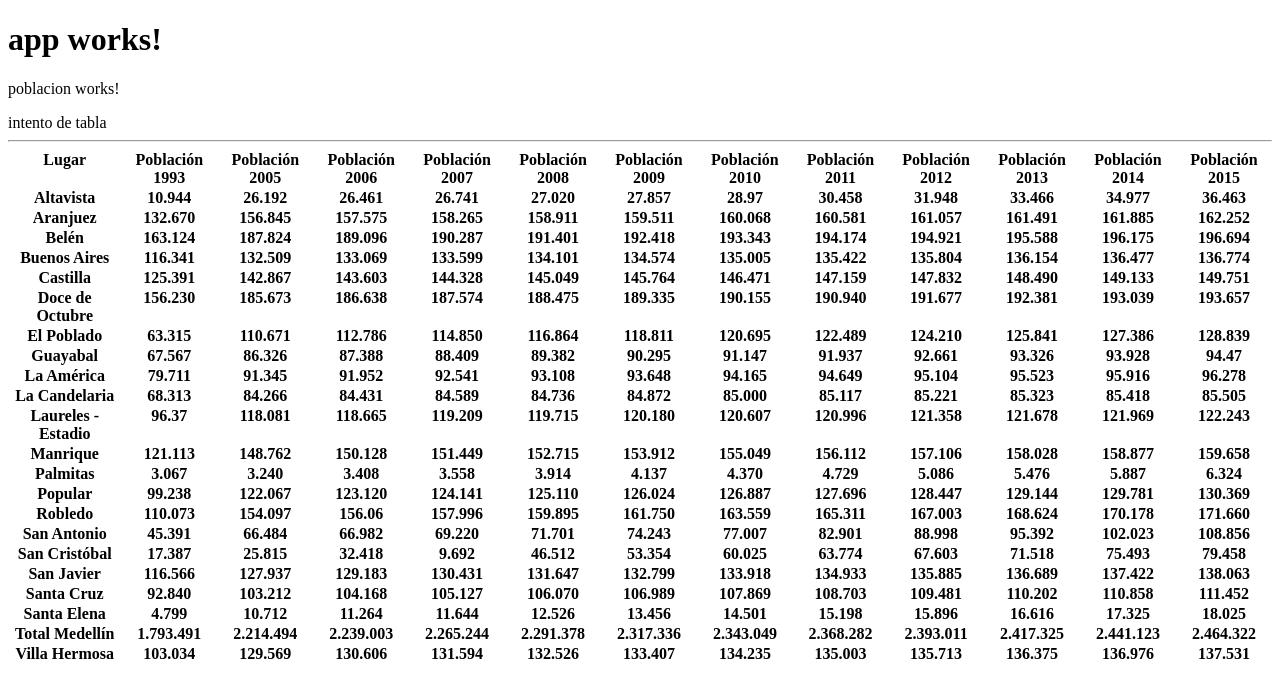
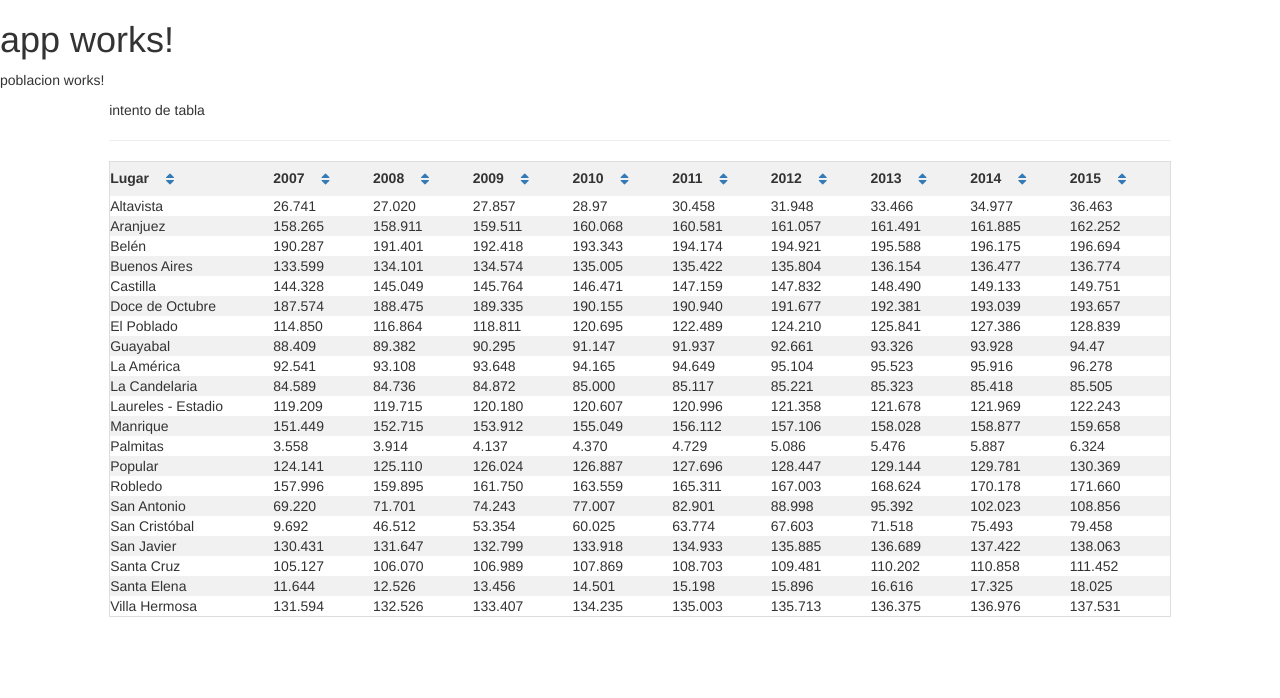
Before and after one commit to srodri31/RetoHablaCreativo, an Angular app: page / in a window 1280 px wide. Shown: the top 698 px of the page. Built offline with nearby package versions, Linux system fonts and the light colour scheme.

Commit message:
adding sorting by all fields

```diff
--- a/package.json
+++ b/package.json
@@ -20,7 +20,11 @@
     "@angular/platform-browser": "^2.3.1",
     "@angular/platform-browser-dynamic": "^2.3.1",
     "@angular/router": "^3.3.1",
+    "angular2-datatable": "^0.6.0",
+    "bootstrap": "^3.3.7",
     "core-js": "^2.4.1",
+    "font-awesome": "^4.7.0",
+    "ngx-bootstrap": "^1.6.6",
     "rxjs": "^5.0.1",
     "ts-helpers": "^1.1.1",
     "zone.js": "^0.7.2"
--- a/src/app/app.module.ts
+++ b/src/app/app.module.ts
@@ -7,6 +7,7 @@ import { PoblacionModule } from './poblacion/poblacion.module';
 import { AppComponent } from './app.component';
 
 import { PoblacionService } from './poblacion/poblacion.service';
+import { ArrayServicesService } from './services/array-services.service';
 
 
 @NgModule({
@@ -20,7 +21,8 @@ import { PoblacionService } from './poblacion/poblacion.service';
     PoblacionModule
   ],
   providers: [
-    PoblacionService
+    PoblacionService,
+    ArrayServicesService
   ],
   bootstrap: [AppComponent]
 })
--- a/src/app/poblacion/poblacion.component.css
+++ b/src/app/poblacion/poblacion.component.css
@@ -0,0 +1,6 @@
+table tr:nth-child(odd) {
+  background-color: #f1f1f1;
+}
+table tr:nth-child(even) {
+  background-color: #ffffff;
+}
--- a/src/app/poblacion/poblacion.component.html
+++ b/src/app/poblacion/poblacion.component.html
@@ -1,38 +1,83 @@
+<!-- Latest compiled and minified CSS -->
+<link rel="stylesheet" href="https://maxcdn.bootstrapcdn.com/bootstrap/3.3.7/css/bootstrap.min.css" integrity="sha384-BVYiiSIFeK1dGmJRAkycuHAHRg32OmUcww7on3RYdg4Va+PmSTsz/K68vbdEjh4u" crossorigin="anonymous">
+
 <p>
   poblacion works!
 </p>
 
-<div>
-    intento de tabla
-    <hr>
-    <tr>
-      <th>Lugar</th>
-      <th>Población 1993</th>
-      <th>Población 2005</th>
-      <th>Población 2006</th>
-      <th>Población 2007</th>
-      <th>Población 2008</th>
-      <th>Población 2009</th>
-      <th>Población 2010</th>
-      <th>Población 2011</th>
-      <th>Población 2012</th>
-      <th>Población 2013</th>
-      <th>Población 2014</th>
-      <th>Población 2015</th>
-    </tr>
-    <tr *ngFor="let lugar of poblacion | orderBy:'ComunaCorregimiento': false">
-      <th>{{lugar.ComunaCorregimiento}}</th>
-      <th>{{lugar.year1993}}</th>
-      <th>{{lugar.year2005}}</th>
-      <th>{{lugar.year2006}}</th>
-      <th>{{lugar.year2007}}</th>
-      <th>{{lugar.year2008}}</th>
-      <th>{{lugar.year2009}}</th>
-      <th>{{lugar.year2010}}</th>
-      <th>{{lugar.year2011}}</th>
-      <th>{{lugar.year2012}}</th>
-      <th>{{lugar.year2013}}</th>
-      <th>{{lugar.year2014}}</th>
-      <th>{{lugar.year2015}}</th>
-    </tr>
+<div class="row">
+  <div class="col-md-1"></div>
+  <div class="col-md-10">
+     <div class="table-responsive">
+        intento de tabla
+        <hr>
+        <table class="table table-bordered table-hover">
+          <tr class="info">
+            <th>Lugar
+              <a class="btn" (click)="sortPoblacion('ComunaCorregimiento', true)">
+                <i class="fa fa-sort"></i>
+              </a>
+            </th>
+            <th>2007
+              <a class="btn" (click)="sortPoblacion('year2007', true)">
+                <i class="fa fa-sort"></i>
+              </a>
+            </th>
+            <th>2008
+              <a class="btn" (click)="sortPoblacion('year2008', true)">
+                <i class="fa fa-sort"></i>
+              </a>
+            </th>
+            <th>2009
+              <a class="btn" (click)="sortPoblacion('year2009', true)">
+                <i class="fa fa-sort"></i>
+              </a>
+            </th>
+            <th>2010
+              <a class="btn" (click)="sortPoblacion('year2010', true)">
+                <i class="fa fa-sort"></i>
+              </a>
+            </th>
+            <th>2011
+              <a class="btn" (click)="sortPoblacion('year2011', true)">
+                <i class="fa fa-sort"></i>
+              </a>
+            </th>
+            <th>2012
+              <a class="btn" (click)="sortPoblacion('year2012', true)">
+                <i class="fa fa-sort"></i>
+              </a>
+            </th>
+            <th>2013
+              <a class="btn" (click)="sortPoblacion('year2013', true)">
+                <i class="fa fa-sort"></i>
+              </a>
+            </th>
+            <th>2014
+              <a class="btn" (click)="sortPoblacion('year2014', true)">
+                <i class="fa fa-sort"></i>
+              </a>
+            </th>
+            <th>2015
+              <a class="btn" (click)="sortPoblacion('year2015', true)">
+                <i class="fa fa-sort"></i>
+              </a>
+            </th>
+          </tr>
+          <tr *ngFor="let lugar of poblacion">
+            <td>{{lugar.ComunaCorregimiento}}</td>
+            <td>{{lugar.year2007}}</td>
+            <td>{{lugar.year2008}}</td>
+            <td>{{lugar.year2009}}</td>
+            <td>{{lugar.year2010}}</td>
+            <td>{{lugar.year2011}}</td>
+            <td>{{lugar.year2012}}</td>
+            <td>{{lugar.year2013}}</td>
+            <td>{{lugar.year2014}}</td>
+            <td>{{lugar.year2015}}</td>
+          </tr>
+        </table>
+    </div>
+    <div class="col-md-1"></div>
+  </div>
 </div>
--- a/src/app/poblacion/poblacion.component.ts
+++ b/src/app/poblacion/poblacion.component.ts
@@ -1,5 +1,6 @@
 import { Component, OnInit } from '@angular/core';
 import { PoblacionService } from './poblacion.service';
+import { ArrayServicesService } from '../services/array-services.service';
 
 @Component({
   selector: 'poblacion',
@@ -9,15 +10,27 @@ import { PoblacionService } from './poblacion.service';
 export class PoblacionComponent implements OnInit {
 
   poblacion = [];
+  sortDesc: boolean = false;
 
-  constructor(private poblacionService: PoblacionService) { }
+  constructor(private poblacionService: PoblacionService,
+    private arrayServices: ArrayServicesService) { }
 
   ngOnInit() {
     this.poblacionService.fetchData()
       .subscribe(data => {
-        this.poblacion = data;
+        this.poblacion =
+          this.arrayServices.sortArray(data, 'ComunaCorregimiento', this.sortDesc);
       });
 
   }
 
+  sortPoblacion(orderField: string){
+    this.sortDesc = !this.sortDesc;
+    this.poblacion =
+    this.arrayServices.sortArray(this.poblacion, orderField, this.sortDesc);
+
+  }
+
+
+
 }
--- /dev/null
+++ b/src/app/services/array-services.service.ts
@@ -0,0 +1,20 @@
+import { Injectable } from '@angular/core';
+
+@Injectable()
+export class ArrayServicesService {
+
+  constructor() { }
+
+  sortArray( array: Array<any>, orderField: string, orderType: boolean ): Array<string> {
+    array.sort( ( a: any, b: any ) => {
+        let ae = a[ orderField ];
+        let be = b[ orderField ];
+        if ( ae == undefined && be == undefined ) return 0;
+        if ( ae == undefined && be != undefined ) return orderType ? 1 : -1;
+        if ( ae != undefined && be == undefined ) return orderType ? -1 : 1;
+        if ( ae == be ) return 0;
+        return orderType ? (ae.toString().toLowerCase() > be.toString().toLowerCase() ? -1 : 1) : (be.toString().toLowerCase() > ae.toString().toLowerCase() ? -1 : 1);
+    } );
+    return array;
+  }
+}
--- a/src/assets/poblacion.json
+++ b/src/assets/poblacion.json
@@ -313,20 +313,5 @@
     "year2013": "16.616",
     "year2014": "17.325",
     "year2015": "18.025"
-  },
-  {
-    "ComunaCorregimiento": "Total Medellín",
-    "year1993": "1.793.491",
-    "year2005": "2.214.494",
-    "year2006": "2.239.003",
-    "year2007": "2.265.244",
-    "year2008": "2.291.378",
-    "year2009": "2.317.336",
-    "year2010": "2.343.049",
-    "year2011": "2.368.282",
-    "year2012": "2.393.011",
-    "year2013": "2.417.325",
-    "year2014": "2.441.123",
-    "year2015": "2.464.322"
   }
 ]
--- a/src/styles.css
+++ b/src/styles.css
@@ -1 +1,3 @@
 /* You can add global styles to this file, and also import other style files */
+@import '../node_modules/bootstrap/dist/css/bootstrap.min.css';
+@import '../node_modules/font-awesome/css/font-awesome.css';
```
Also changed, not shown: 1 other file (tests, documents, lock files or other folders).
